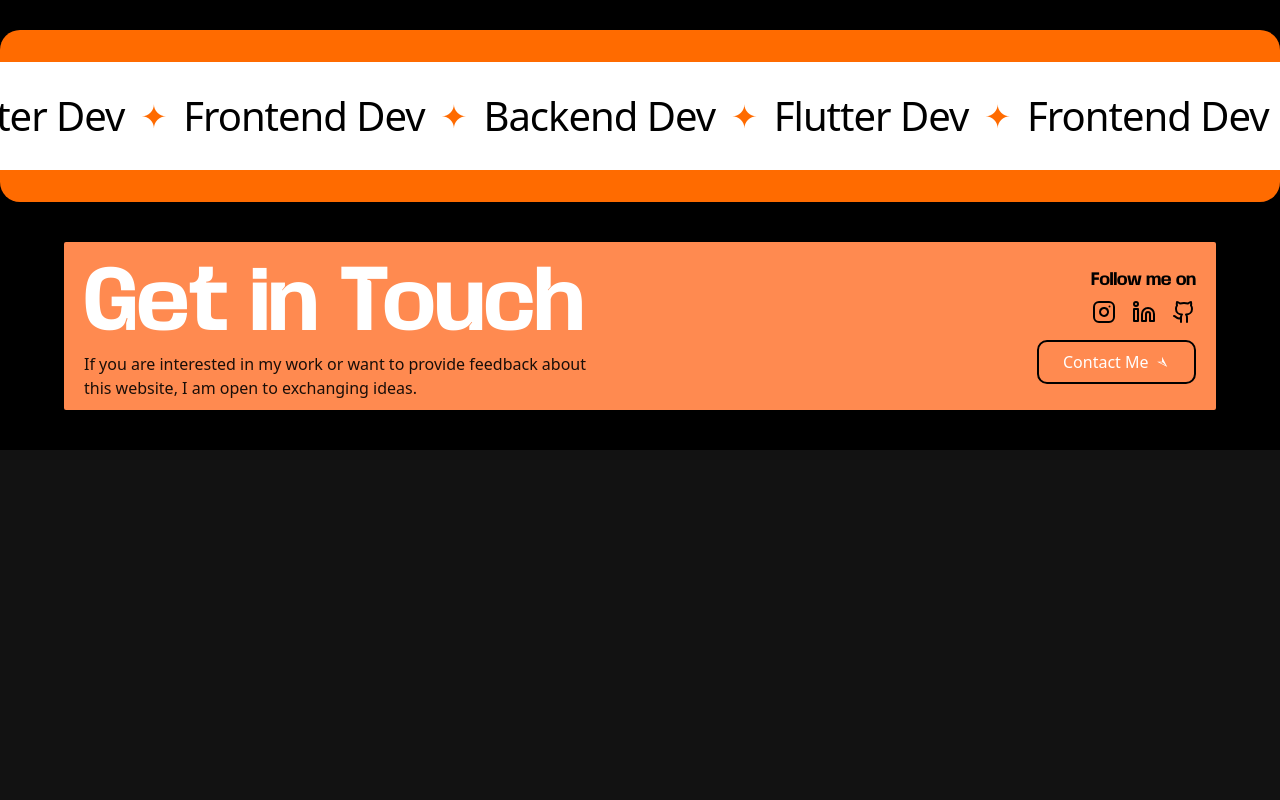
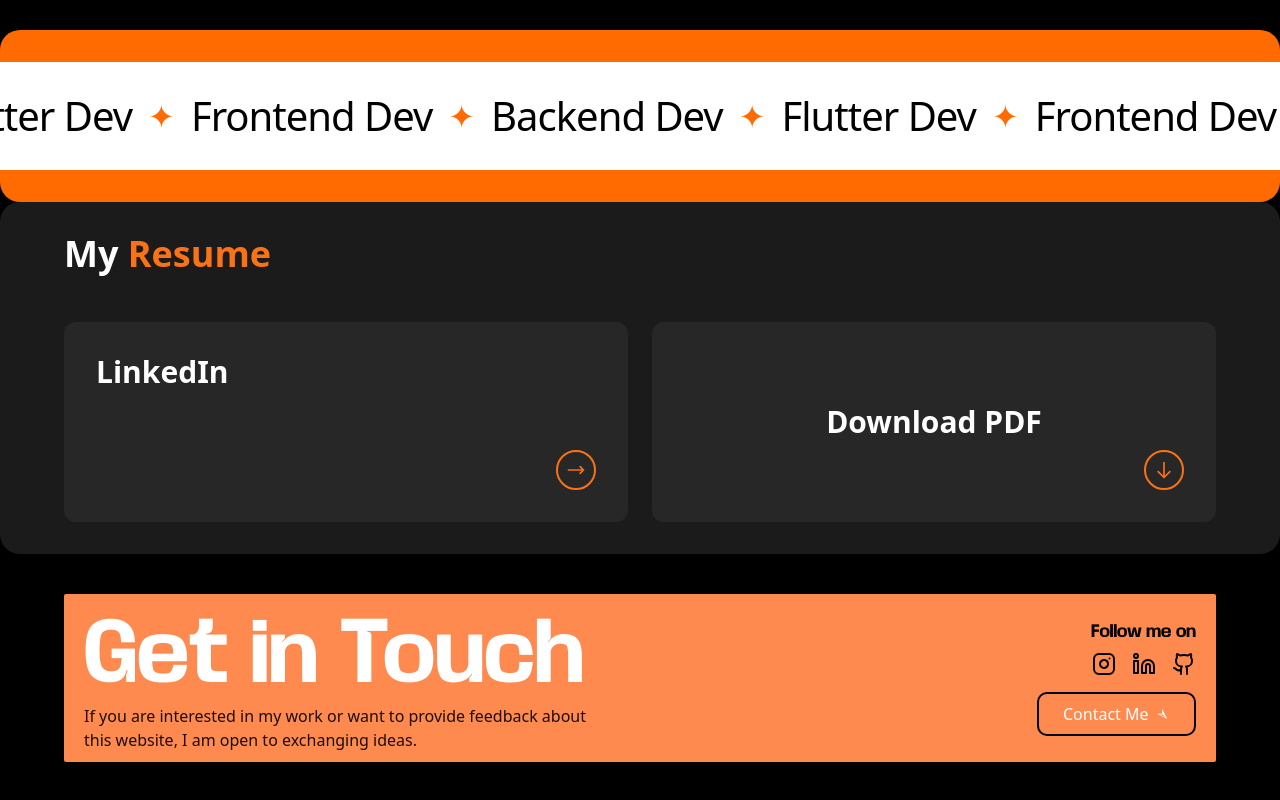
Before and after one commit to krish-1604/Portfolio, a React (Create React App) app: page / in a window 1280 px wide. Shown: the part 1394-2194 px from the top of the page. Before the commit the page ends 1844 px from the top, so only its background shows below. Built offline with nearby package versions, Linux system fonts and the light colour scheme; a web font is replaced by a local one.

Commit message:
pdf uploaded

```diff
--- a/src/App.js
+++ b/src/App.js
@@ -4,11 +4,13 @@ import Navbar from './components/Navbar';
 import About from './components/About';
 import Skills from './components/skills';
 import GetInTouch from './components/footer';
+import Resume from './components/resume';
 
 const ScrollToSection = () => {
   const location = useLocation();
   const aboutRef = useRef(null);
   const skillsRef = useRef(null);
+  const resumeRef = useRef(null);
   const getintouchRef = useRef(null);
 
   React.useEffect(() => {
@@ -16,7 +18,9 @@ const ScrollToSection = () => {
       aboutRef.current?.scrollIntoView({ behavior: 'smooth' });
     } else if (location.hash === '#skills') {
       skillsRef.current?.scrollIntoView({ behavior: 'smooth' });
-    } else if (location.hash === '#contact') {
+    }else if(location.hash === '#resume'){
+      resumeRef.current?.scrollIntoView({behavior:'smooth'});
+    }else if (location.hash === '#contact') {
       getintouchRef.current?.scrollIntoView({ behavior: 'smooth' });
     }
   }, [location]);
@@ -36,6 +40,9 @@ const ScrollToSection = () => {
       <div ref={skillsRef} id="skills">
         <Skills />
       </div>
+      <div ref={resumeRef} id="resume">
+      <Resume/>
+      </div>
       <div ref={getintouchRef} id="contact">
         <GetInTouch />
       </div>
--- /dev/null
+++ b/src/components/resume.jsx
@@ -0,0 +1,85 @@
+import React from 'react';
+
+const Resume = () => {
+  const handleDownloadPDF = () => {
+    const pdfUrl = '../assets/Krish-Mehta-Resume.pdf';
+
+    const link = document.createElement('a');
+    link.href = pdfUrl;
+    link.download = 'Krish-Mehta-Resume.pdf';
+    document.body.appendChild(link);
+    link.click();
+    document.body.removeChild(link);
+  };
+
+  return (
+    <div id='resume' className="bg-[#1B1B1B] p-8 rounded-[20px]">
+      {/* Header Section */}
+      <div className="max-w-6xl mx-auto mb-12">
+        <div className="flex justify-between items-start">
+          <h1 className="text-4xl font-bold">
+            <span className="text-white">My</span>
+            <span className="text-orange-500"> Resume</span>
+          </h1>
+        </div>
+      </div>
+
+      {/* Cards Container */}
+      <div className="max-w-6xl mx-auto grid grid-cols-1 md:grid-cols-2 gap-6">
+        {/* LinkedIn Card */}
+        <a
+          href="https://www.linkedin.com/in/krish-mehta-7a4037252/"
+          target="_blank"
+          rel="noopener noreferrer"
+          className="group bg-[#272727] rounded-xl p-8 min-h-[200px] relative hover:bg-gray-700 transition-all cursor-pointer"
+        >
+          <h2 className="text-white text-3xl font-bold">LinkedIn</h2>
+          <div className="absolute bottom-8 right-8">
+            <div className="w-10 h-10 rounded-full border-2 border-orange-500 flex items-center justify-center">
+              <svg
+                className="w-5 h-5 text-orange-500 transform group-hover:translate-x-1 transition-transform"
+                fill="none"
+                stroke="currentColor"
+                viewBox="0 0 24 24"
+              >
+                <path
+                  strokeLinecap="round"
+                  strokeLinejoin="round"
+                  strokeWidth={2}
+                  d="M17 8l4 4m0 0l-4 4m4-4H3"
+                />
+              </svg>
+            </div>
+          </div>
+        </a>
+
+        {/* Download PDF Card */}
+        <button
+          onClick={handleDownloadPDF}
+          className="group bg-[#272727] rounded-xl p-8 min-h-[200px] relative hover:bg-black transition-all"
+        >
+          <h2 className="text-white text-3xl font-bold">Download PDF</h2>
+          <div className="absolute bottom-8 right-8">
+            <div className="w-10 h-10 rounded-full border-2 border-orange-500 flex items-center justify-center">
+              <svg
+                className="w-5 h-5 text-orange-500 transform group-hover:translate-y-1 transition-transform"
+                fill="none"
+                stroke="currentColor"
+                viewBox="0 0 24 24"
+              >
+                <path
+                  strokeLinecap="round"
+                  strokeLinejoin="round"
+                  strokeWidth={2}
+                  d="M19 14l-7 7m0 0l-7-7m7 7V3"
+                />
+              </svg>
+            </div>
+          </div>
+        </button>
+      </div>
+    </div>
+  );
+};
+
+export default Resume;
```
Also changed, not shown: 1 other file (tests, documents, lock files or other folders).
